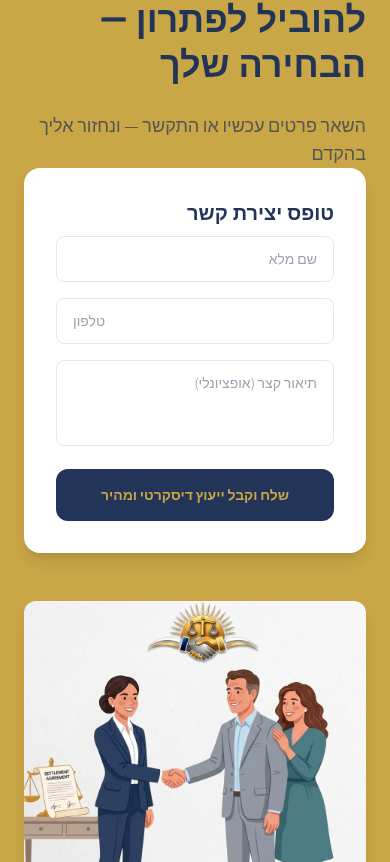
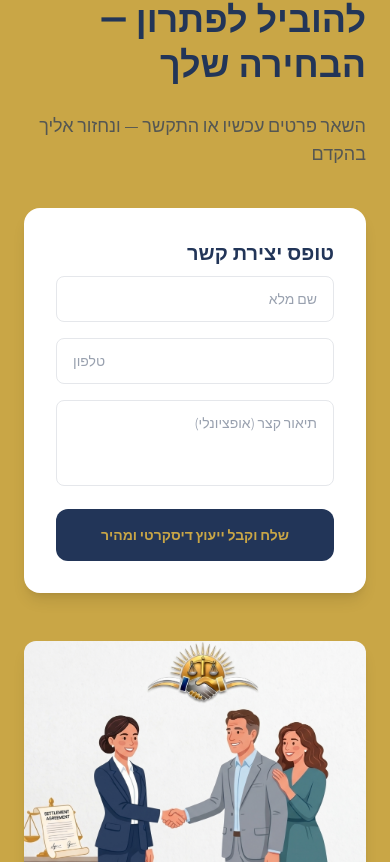
Before and after one commit to zyanir10/Gishurbo, a Next.js app: page / in a window 390 px wide. Shown: the part 11138-12000 px from the top of the page. Built offline with nearby package versions, Linux system fonts and the light colour scheme.

Commit message:
add breathing room above hero CTAs and contact form on desktop

```diff
--- a/app/page.tsx
+++ b/app/page.tsx
@@ -41,6 +41,7 @@ export default function HomePage() {
                 <p className="text-white/55 text-lg leading-relaxed max-w-xl">
                   <EditableText contentKey="home.hero.body" />
                 </p>
+                <div className="hidden md:block h-12 shrink-0" />
                 {/* Mobile: both buttons stacked */}
                 <div className="flex flex-col gap-4 mt-10 md:hidden">
                   <Button href="/contact" variant="primary" size="lg" className="w-full">
@@ -406,7 +407,9 @@ export default function HomePage() {
               <p className="text-navy/70 text-lg">
                 <EditableText contentKey="home.finalCta.cta" />
               </p>
-              <HomeContactForm />
+              <div className="mt-10">
+                <HomeContactForm />
+              </div>
             </FadeIn>
             <FadeIn delay={150}>
               <div className="rounded-xl overflow-hidden shadow-lg aspect-square">
```
